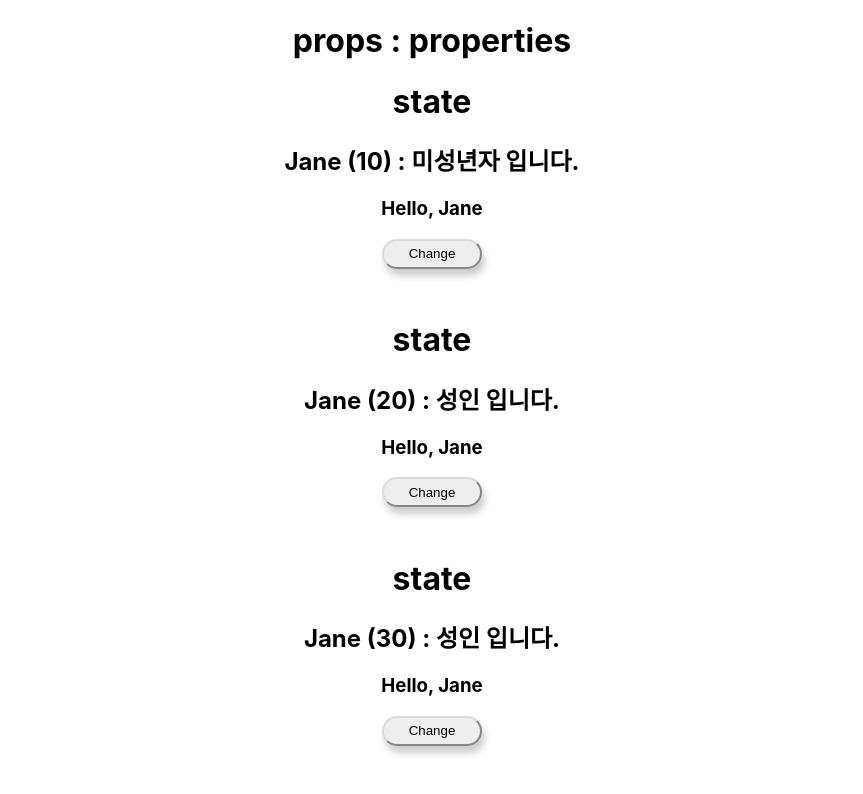
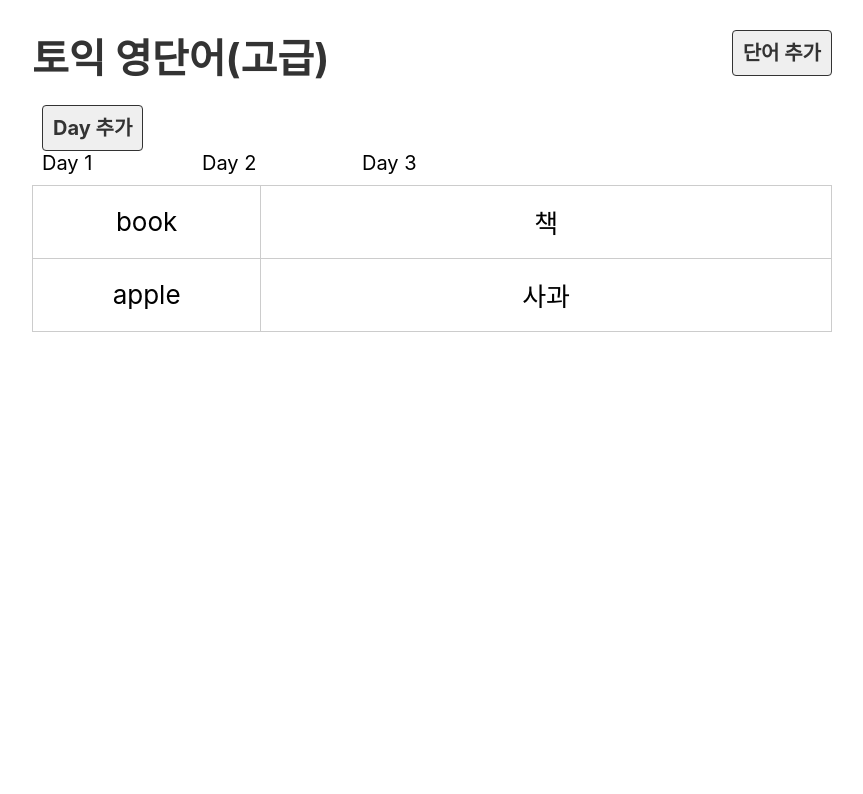
Before and after one commit to suzyhwang/react_practice, a React (Create React App) app in the folder voca/: page / in a window 1280 px wide. Shown: the top 794 px of the page, without its empty margins (208-1071 px from the left). Built offline with nearby package versions, Linux system fonts and the light colour scheme.

Commit message:
Practice 05: Implemented dummydata with map and filter

```diff
--- a/voca/src/App.css
+++ /dev/null
@@ -1,38 +0,0 @@
-.App {
-  text-align: center;
-}
-
-.App-logo {
-  height: 40vmin;
-  pointer-events: none;
-}
-
-@media (prefers-reduced-motion: no-preference) {
-  .App-logo {
-    animation: App-logo-spin infinite 20s linear;
-  }
-}
-
-.App-header {
-  background-color: #282c34;
-  min-height: 100vh;
-  display: flex;
-  flex-direction: column;
-  align-items: center;
-  justify-content: center;
-  font-size: calc(10px + 2vmin);
-  color: white;
-}
-
-.App-link {
-  color: #61dafb;
-}
-
-@keyframes App-logo-spin {
-  from {
-    transform: rotate(0deg);
-  }
-  to {
-    transform: rotate(360deg);
-  }
-}
--- a/voca/src/App.js
+++ b/voca/src/App.js
@@ -1,13 +1,13 @@
-import "./App.css";
-import Hello from "./component/Hello";
+import Day from "./component/Day";
+import DayList from "./component/DayList";
+import Header from "./component/Header";
 
 function App() {
   return (
     <div className="App">
-      <h1>props : properties</h1>
-      <Hello age={10} />
-      <Hello age={20} />
-      <Hello age={30} />
+      <Header />
+      <DayList />
+      <Day />
     </div>
   );
 }
--- /dev/null
+++ b/voca/src/component/Day.js
@@ -0,0 +1,22 @@
+import dummy from "../db/data.json";
+
+export default function Day() {
+  //dummy.words
+  const day = 1;
+  const wordList = dummy.words.filter((word) => word.day === day);
+
+  return (
+    <>
+      <table>
+        <tbody>
+          {wordList.map((word) => (
+            <tr>
+              <td>{word.eng}</td>
+              <td>{word.kor}</td>
+            </tr>
+          ))}
+        </tbody>
+      </table>
+    </>
+  );
+}
--- /dev/null
+++ b/voca/src/component/DayList.js
@@ -0,0 +1,14 @@
+import dummy from "../db/data.json";
+
+function DayList() {
+  console.log(dummy);
+  return (
+    <ul className="list_day">
+      {dummy.days.map((day) => (
+        <li key={day.id}>Day {day.day}</li>
+      ))}
+    </ul>
+  );
+}
+
+export default DayList;
--- /dev/null
+++ b/voca/src/component/Header.js
@@ -0,0 +1,17 @@
+export default function Header() {
+  return (
+    <div className="header">
+      <h1>
+        <a href="/">토익 영단어(고급)</a>
+      </h1>
+      <div className="menu">
+        <a href="#x" className="link">
+          단어 추가
+        </a>
+      </div>
+      <a href="#x" className="link">
+        Day 추가
+      </a>
+    </div>
+  );
+}
--- a/voca/src/component/Hello.css
+++ /dev/null
@@ -1,15 +0,0 @@
-button {
-  width: 100px;
-  height: 30px;
-  background-color: rgb(238, 238, 238);
-  border-color: rgb(218, 218, 218);
-  border-radius: 20px;
-  box-shadow: 3px 7px 7px rgb(206, 205, 205);
-  margin: 0 auto;
-  margin-bottom: 30px;
-}
-
-input {
-  display: flex;
-  margin: 0 auto;
-}
--- a/voca/src/component/Hello.js
+++ /dev/null
@@ -1,27 +0,0 @@
-import "./Hello.css";
-import { useState } from "react";
-import UserName from "./UserName";
-
-const Hello = ({ age }) => {
-  //   let name = "Mike";
-  const [name, setName] = useState("Jane");
-  const msg = age > 19 ? "성인 입니다." : "미성년자 입니다.";
-  return (
-    <div>
-      <h1>state</h1>
-      <h2 id="name">
-        {name} ({age}) : {msg}
-      </h2>
-      <UserName name={name} />
-      <button
-        onClick={() => {
-          setName(name === "Mike" ? "Jane" : "Mike");
-        }}
-      >
-        Change
-      </button>
-    </div>
-  );
-};
-
-export default Hello;
--- a/voca/src/component/UserName.js
+++ /dev/null
@@ -1,3 +0,0 @@
-export default function UserName({ name }) {
-  return <h3>Hello, {name}</h3>;
-}
--- a/voca/src/component/World.js
+++ /dev/null
@@ -1,4 +0,0 @@
-function World() {
-  return <h2>World</h2>;
-}
-export default World;
--- /dev/null
+++ b/voca/src/db/data.json
@@ -0,0 +1,60 @@
+{
+  "days": [
+    {
+      "id": 1,
+      "day": 1
+    },
+    {
+      "id": 2,
+      "day": 2
+    },
+    {
+      "id": 3,
+      "day": 3
+    }
+  ],
+  "words": [
+    {
+      "id": 1,
+      "day": 1,
+      "eng": "book",
+      "kor": "책",
+      "isDone": false
+    },
+    {
+      "id": 2,
+      "day": 1,
+      "eng": "apple",
+      "kor": "사과",
+      "isDone": false
+    },
+    {
+      "id": 3,
+      "day": 2,
+      "eng": "car",
+      "kor": "자동차",
+      "isDone": false
+    },
+    {
+      "id": 4,
+      "day": 2,
+      "eng": "pen",
+      "kor": "펜",
+      "isDone": false
+    },
+    {
+      "id": 5,
+      "day": 3,
+      "eng": "school",
+      "kor": "학교",
+      "isDone": false
+    },
+    {
+      "id": 6,
+      "day": 3,
+      "eng": "pencil",
+      "kor": "연필",
+      "isDone": false
+    }
+  ]
+}
--- a/voca/src/index.css
+++ b/voca/src/index.css
@@ -1,13 +1,132 @@
 body {
   margin: 0;
-  font-family: -apple-system, BlinkMacSystemFont, 'Segoe UI', 'Roboto', 'Oxygen',
-    'Ubuntu', 'Cantarell', 'Fira Sans', 'Droid Sans', 'Helvetica Neue',
+  font-family: -apple-system, BlinkMacSystemFont, "Segoe UI", "Roboto", "Oxygen",
+    "Ubuntu", "Cantarell", "Fira Sans", "Droid Sans", "Helvetica Neue",
     sans-serif;
   -webkit-font-smoothing: antialiased;
   -moz-osx-font-smoothing: grayscale;
+  font-size: 20px;
+}
+
+ol,
+ul {
+  margin: 0;
+  padding: 0;
+  list-style: none;
 }
 
 code {
-  font-family: source-code-pro, Menlo, Monaco, Consolas, 'Courier New',
+  font-family: source-code-pro, Menlo, Monaco, Consolas, "Courier New",
     monospace;
 }
+
+a {
+  text-decoration: none;
+  color: #333;
+}
+
+.App {
+  width: 800px;
+  margin: 0 auto;
+}
+
+.header {
+  position: relative;
+}
+
+.header .menu {
+  position: absolute;
+  top: 10px;
+  right: 0;
+}
+
+.header .link {
+  border: 1px solid #333;
+  padding: 10px;
+  margin-left: 10px;
+  background-color: #efefef;
+  font-weight: bold;
+  border-radius: 4px;
+}
+
+.list_day {
+  display: flex;
+  flex-wrap: wrap;
+}
+
+.list_day li {
+  flex: 20% 0 0;
+  box-sizing: border-box;
+  padding: 10px;
+}
+
+.list_day a {
+  display: block;
+  padding: 20px 0;
+  font-weight: bold;
+  color: #fff;
+  text-align: center;
+  border-radius: 10px;
+  background-color: dodgerblue;
+}
+
+table {
+  border-collapse: collapse;
+  width: 100%;
+}
+table td {
+  width: 25%;
+  height: 70px;
+  border: 1px solid #ccc;
+  text-align: center;
+  font-size: 26px;
+}
+
+table td:first-child {
+  width: 10%;
+}
+
+.off td {
+  background: #eee;
+  color: #ccc;
+}
+
+.btn_del {
+  margin-left: 10px;
+  color: #fff;
+  background-color: firebrick;
+}
+
+button {
+  padding: 10px;
+  font-weight: bold;
+  font-size: 18px;
+  cursor: pointer;
+  border: 0 none;
+  border-radius: 6px;
+  padding: 10px 20px;
+  color: #fff;
+  background-color: dodgerblue;
+}
+
+.input_area {
+  margin-bottom: 10px;
+}
+
+.input_area label {
+  display: block;
+  margin-bottom: 10px;
+}
+
+.input_area input {
+  width: 400px;
+  height: 40px;
+  font-size: 20px;
+  padding: 0 10px;
+}
+
+.input_area select {
+  width: 400px;
+  height: 40px;
+  font-size: 20px;
+}
```
